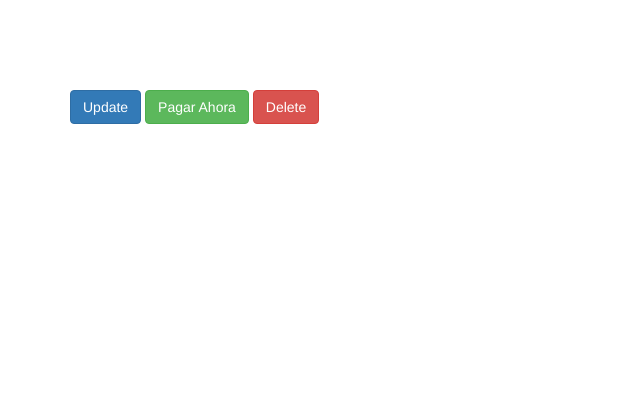
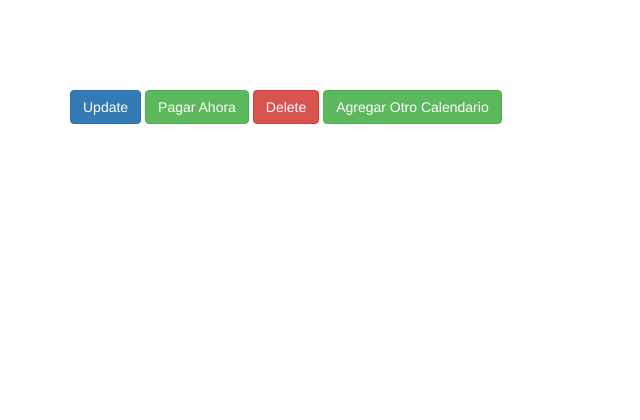
Before and after one commit to biottgus/Accounting, a Yii app: template views/payments-calendar/view.php in a window 1280 px wide. Shown: the top 420 px of the page, without its empty margins (0-640 px from the left). Run offline with PHP 8.4 and a stand-in for Yii, Linux system fonts and the light colour scheme; the template is opened without the code that fills it, so the values that code supplies are empty; some libraries are stand-ins or nearby versions.

Commit message:
calendario

```diff
--- a/views/payments-calendar/view.php
+++ b/views/payments-calendar/view.php
@@ -25,6 +25,7 @@ $this->params['breadcrumbs'][] = ['label' => 'Calendario de Pagos', 'url' => ['i
                 'method' => 'post',
             ],
         ]) ?>
+        <?= Html::a('Agregar Otro Calendario', ['create'], ['class' => 'btn btn-success']) ?>
     </p>
 
     <?= DetailView::widget([
```
